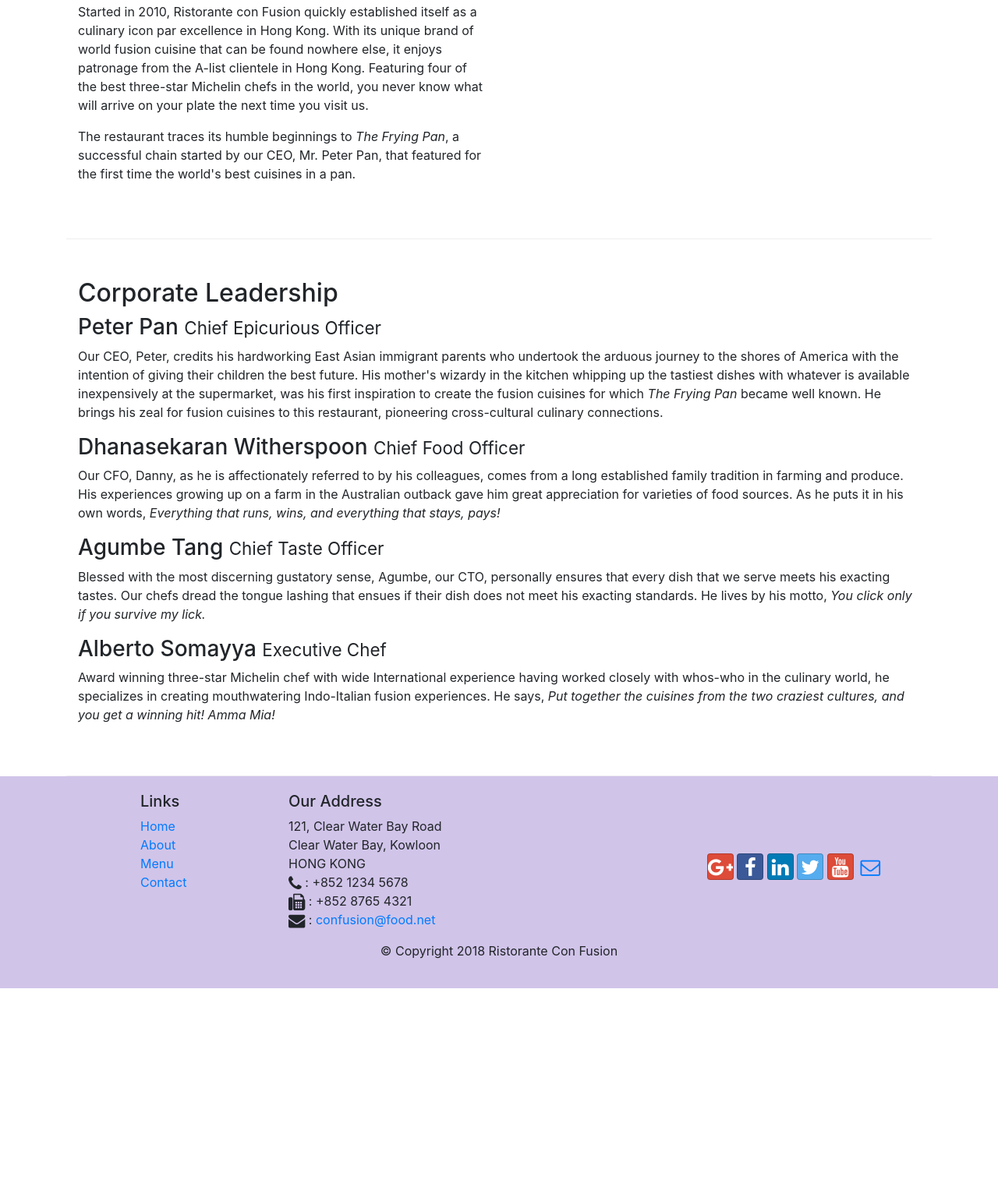
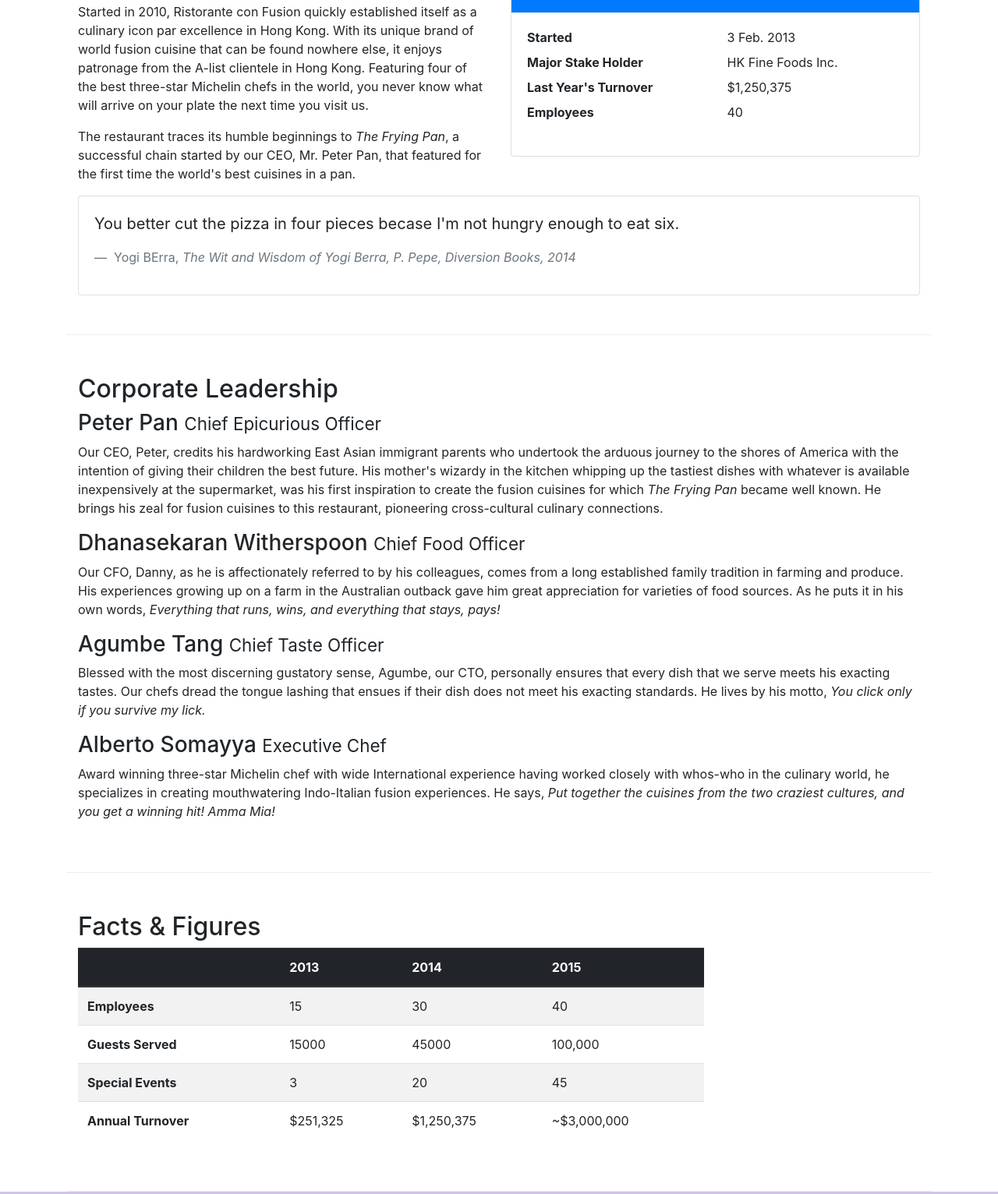
Before and after one commit to livingsneaky-art/conFusion-Responsive-Design-and-Bootstrap-Grid-System, a website: page aboutus.html in a window 1280 px wide. Shown: the part 558-2090 px from the top of the page at 78% size. Before the commit the page ends 1826 px from the top, so only its background shows below. Drawn offline with nearby package versions, Linux system fonts and the light colour scheme.

Commit message:
Responsive Tables and Cards

```diff
--- a/aboutus.html
+++ b/aboutus.html
@@ -82,7 +82,38 @@
                 <p>Started in 2010, Ristorante con Fusion quickly established itself as a culinary icon par excellence in Hong Kong. With its unique brand of world fusion cuisine that can be found nowhere else, it enjoys patronage from the A-list clientele in Hong Kong.  Featuring four of the best three-star Michelin chefs in the world, you never know what will arrive on your plate the next time you visit us.</p>
                 <p>The restaurant traces its humble beginnings to <em>The Frying Pan</em>, a successful chain started by our CEO, Mr. Peter Pan, that featured for the first time the world's best cuisines in a pan.</p>
             </div>
-            <div>
+            <div class="col-sm">
+                <div class="card">
+                    <h3 class="card-header bg-primary text-white">Facts at A Glance</h3>
+                    <div class="card-body">
+                        <dl class="row">
+                            <dt class="col-6">Started</dt>
+                            <dd class="col-6">3 Feb. 2013</dd>
+                            <dt class="col-6">Major Stake Holder</dt>
+                            <dd class="col-6">HK Fine Foods Inc.</dd>
+                            <dt class="col-6">Last Year's Turnover</dt>
+                            <dd class="col-6">$1,250,375</dd>
+                            <dt class="col-6">Employees</dt>
+                            <dd class="col-6">40</dd>
+                        </dl>
+                    </div>
+                </div>
+            </div>
+            <div class="col-12">
+                <div class="card card-body bg-ligt">
+                    <blockquote class="blockquote">
+                        <!--mb-0 margin buttom 0-->
+                        <p class="mb-0">You better cut the pizza in four pieces
+                            becase I'm not hungry enough to eat six.</p>
+                        </p>
+                        <footer class="blockquote-footer">
+                            Yogi BErra,
+                            <cite title="Source Title">The Wit and Wisdom of Yogi Berra,
+                                P. Pepe, Diversion Books, 2014</cite>
+                            </cite>
+                        </footer>
+                    </blockquote>
+                </div>
             </div>
         </div>
 
@@ -98,6 +129,54 @@
                 <p class="d-none d-sm-block">Blessed with the most discerning gustatory sense, Agumbe, our CTO, personally ensures that every dish that we serve meets his exacting tastes. Our chefs dread the tongue lashing that ensues if their dish does not meet his exacting standards. He lives by his motto, <em>You click only if you survive my lick.</em></p>
                 <h3>Alberto Somayya <small>Executive Chef</small></h3>
                 <p class="d-none d-sm-block">Award winning three-star Michelin chef with wide International experience having worked closely with whos-who in the culinary world, he specializes in creating mouthwatering Indo-Italian fusion experiences. He says, <em>Put together the cuisines from the two craziest cultures, and you get a winning hit! Amma Mia!</em></p>
+            </div>
+       </div>
+       <!--Bootstrap Tables-->
+       <div class="row row-content">
+            <div class="col-12 col-sm-9">
+                <h2>Facts &amp; Figures</h2>
+                <div class="table-responsive">
+                    <table class="table table-striped">
+                        <thead class="thead-dark">
+                            <tr>
+                                <th>&nbsp;</th>
+                                <th>2013</th>
+                                <th>2014</th>
+                                <th>2015</th>
+                            </tr>
+                        </thead>
+                        <tbody>
+                            <tr>
+                                <th>Employees</th>
+                                <td>15</td>
+                                <td>30</td>
+                                <td>40</td>
+                            </tr>
+                            <tr>
+                                <th>Guests Served</th>
+                                <td>15000</td>
+                                <td>45000</td>
+                                <td>100,000</td>
+                            </tr>
+                            <tr>
+                                <th>Special Events</th>
+                                <td>3</td>
+                                <td>20</td>
+                                <td>45</td>
+                            </tr>
+                            <tr>
+                                <th>Annual Turnover</th>
+                                <td>$251,325</td>
+                                <td>$1,250,375</td>
+                                <td>~$3,000,000</td>
+                            </tr>
+                        </tbody>
+                    </table>
+                </div>
+            </div>
+            <!--Boostrap Cards-->
+            <div class="col-12 col-sm-3">
+
             </div>
        </div>
 
```
